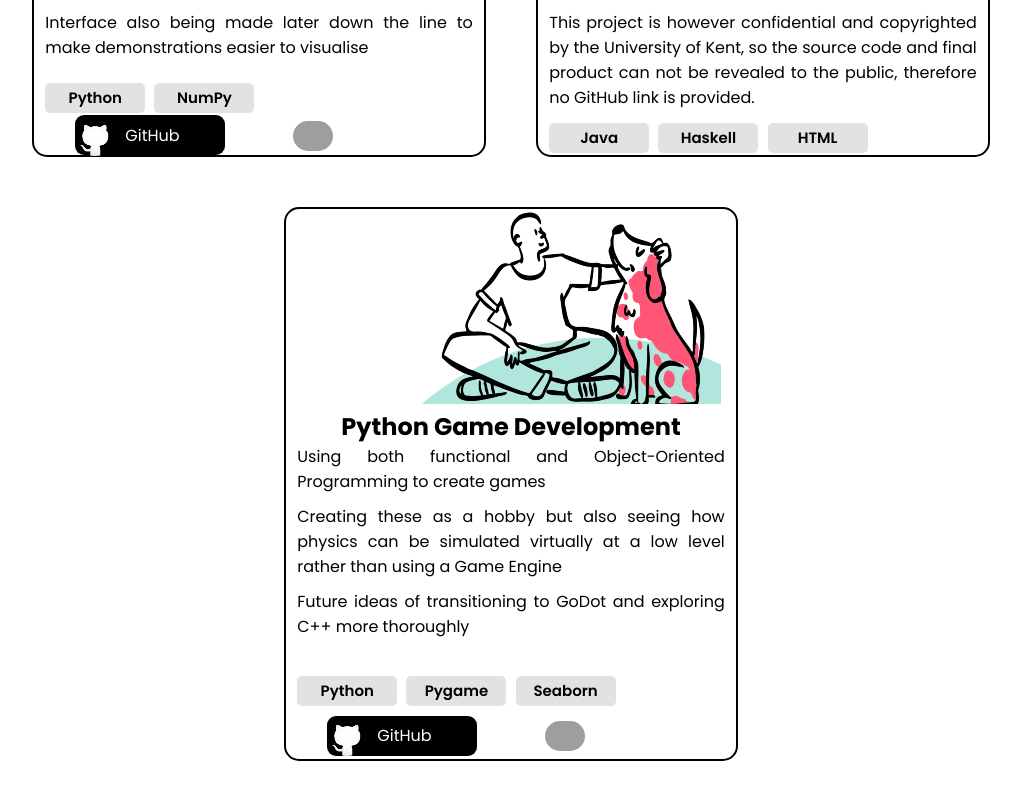
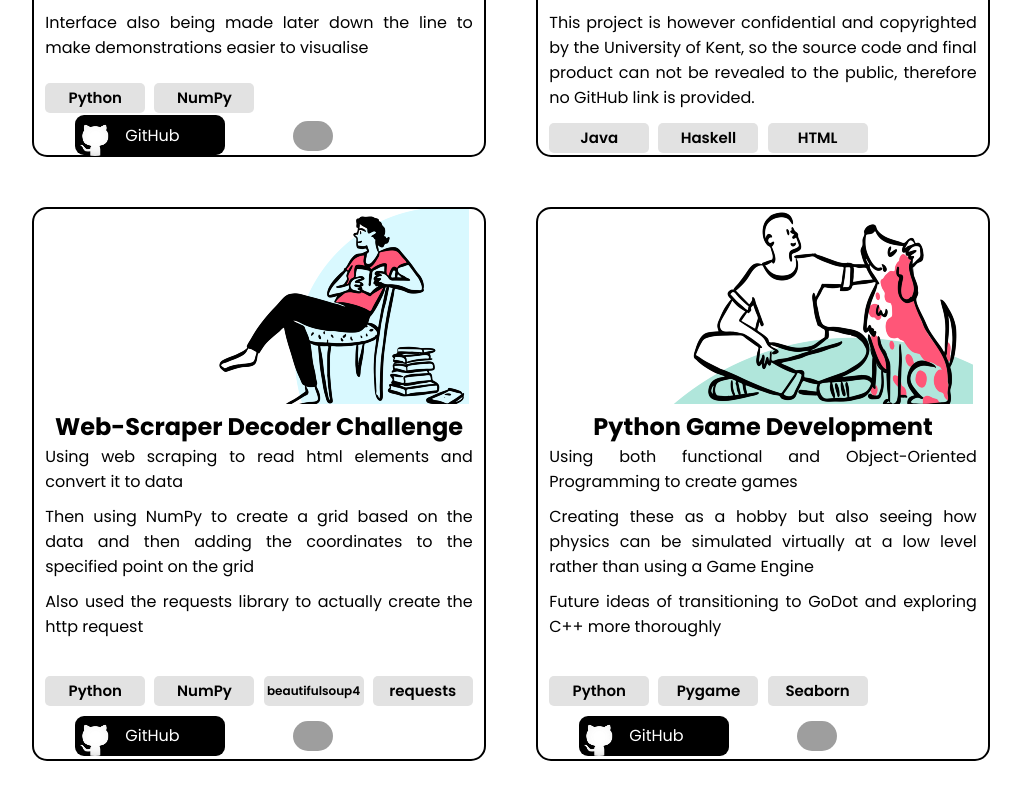
Before and after one commit to Biranavan-Sritharan/Portfolio-with-React, a React (Create React App) app: page / in a window 1280 px wide. Shown: the part 3389-4189 px from the top of the page, without its empty margins (129-1150 px from the left). Built offline with nearby package versions, Linux system fonts and the light colour scheme; grey boxes are pictures that could not be loaded.

Commit message:
new proj added

```diff
--- a/public/assets/styles.css
+++ b/public/assets/styles.css
@@ -371,7 +371,7 @@ h2 {
 
 }
 
-.proj-1, .proj-2, .proj-3, .proj-4, .proj-5 {
+.proj-1, .proj-2, .proj-3, .proj-4, .proj-5, .proj-6 {
     width: 450px;
     height: 550px;
     border: 2px solid black;
@@ -425,6 +425,10 @@ h2 {
 
 #proj-5-skills-container {
     margin: -15px 0px 0px 0px;
+}
+
+#skill3-smallertext {
+    font-size: 12px;
 }
 
 .white-out-text {
--- a/src/page/index.jsx
+++ b/src/page/index.jsx
@@ -102,7 +102,7 @@ function Index() {
                             Results entered on and displayed on a user-friendly and aesthetic webpage
                         </li>
                         <li className="proj-list-element white-out-text">
-                            Results entered is displayed on a user-friendly
+                            You found a secret message :)
                         </li>
                     </ul>
 
@@ -256,6 +256,53 @@ function Index() {
                     </div>
                 </div>
 
+                <div className="proj-6">
+                    <img
+                        src="/assets/images/project_6.png"
+                        className="project-image3"
+                        alt="looks like its not loaded :("
+                    />
+                    <h2 className="projbox-title">Web-Scraper Decoder Challenge</h2>
+                    <ul className="proj-list">
+                        <li className="proj-list-element">
+                            Using web scraping to read html elements and convert it to data
+                        </li>
+                        <li className="proj-list-element">
+                            Then using NumPy to create a grid based on the data and then adding the coordinates to the specified point on the grid
+                        </li>
+                        <li className="proj-list-element">
+                            Also used the requests library to actually create the http request
+                        </li>
+                        <li className="proj-list-element white-out-text">
+
+                        </li>
+                    </ul>
+
+                    <div className="skills-container">
+                        <div className="skills-rect1">Python</div>
+                        <div className="skills-rect2">NumPy</div>
+                        <div className="skills-rect3" id = "skill3-smallertext">beautifulsoup4</div>
+                        <div className="skills-rect4">requests</div>
+                    </div>
+
+                    <div className="links-container">
+                        <a className="links-box" href="https://github.com/Biranavan-Sritharan/Web-Scraper-Decoder-Challenge">
+                            <div className="Git-Link">
+                                <img
+                                    src="/assets/images/github2_logo.png"
+                                    className="git-image"
+                                    alt="GitHub Link Image"
+                                />
+                                <p className="link-text">GitHub</p>
+                            </div>
+                        </a>
+                        <div className="Web-Link" id="Web-Link-over-ride">
+                            <img src="/assets/images/website_icon" className="web-image" alt="" />
+                            <p className="link-text"></p>
+                        </div>
+                    </div>
+                </div>
+
                 <div className="proj-3">
                     <img
                         src="/assets/images/project_3.png"
```
Also changed, not shown: public/assets/images/project_6.png (added).
